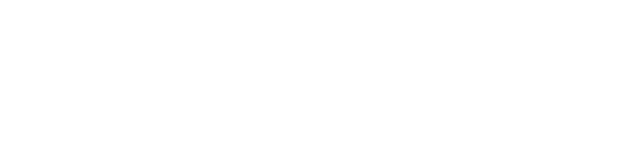
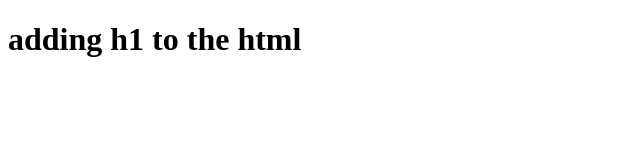
Before and after one commit to IzacFE/Top-Tier-Version-Control, a plain HTML site: page index.html in a window 1280 px wide. Shown: the whole page, without its empty margins (0-640 px from the left). Drawn offline with Linux system fonts and the light colour scheme.

Commit message:
adding h1 to the html

```diff
--- a/index.html
+++ b/index.html
@@ -6,5 +6,7 @@
     <meta name="viewport" content="width=device-width, initial-scale=1.0" />
     <title>Document</title>
   </head>
-  <body></body>
+  <body>
+    <h1>adding h1 to the html</h1>
+  </body>
 </html>
```
